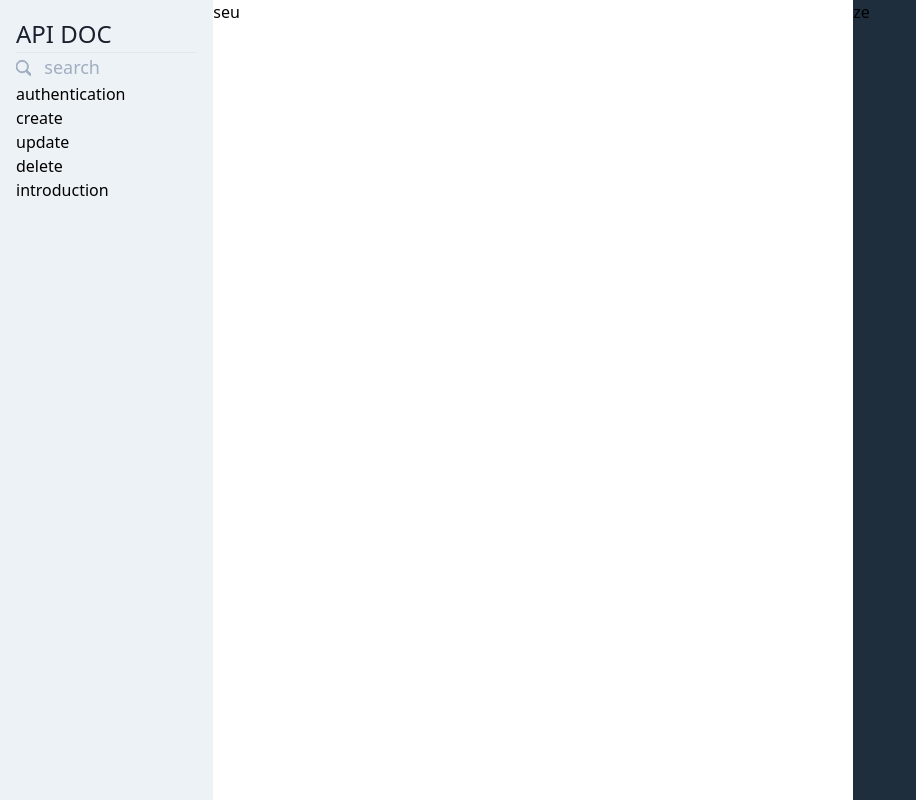
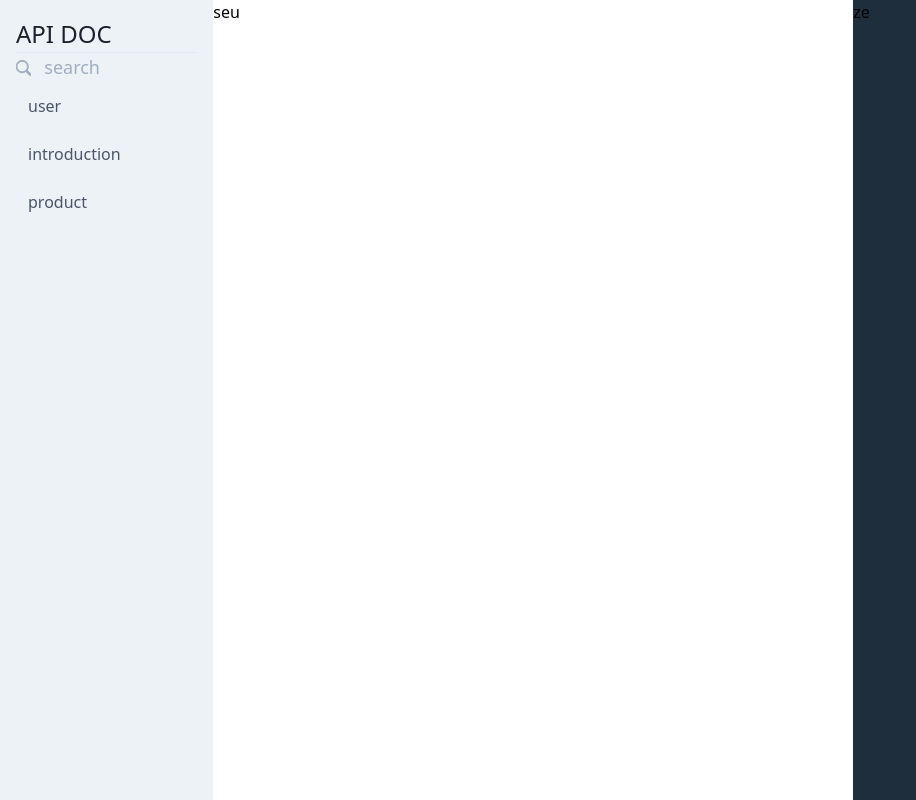
Before and after one commit to FranciscoBBC/api-doc, a Next.js app: page / in a window 1280 px wide. Shown: the whole page, without its empty margins (0-916 px from the left). Built offline with nearby package versions, Linux system fonts and the light colour scheme.

Commit message:
styling menu

```diff
--- a/src/components/ApiRoutes.tsx
+++ b/src/components/ApiRoutes.tsx
@@ -1,32 +1,82 @@
 import React from 'react';
 import ApiRoutesModel from '@models/components/ApiRoutesModel';
 
-const ApiRoutes = ({ routes }: ApiRoutesModel) => {
+const ApiRoutes: React.FC = ({ routes }: ApiRoutesModel) => {
+  const [menuColapse, setMenuColapse] = React.useState([]);
+  const [selectMenu, setSelectMenu] = React.useState();
+
+  React.useEffect(() => {
+    console.log(selectMenu);
+  }, [selectMenu]);
+
   const renderRoutes = apiRoutes => {
-    if (!Array.isArray(routes)) return null;
+    const renderSubMenu = (arr, val) => {
+      if (arr.includes(val)) {
+        setMenuColapse(arr.filter(value => value !== val));
+      } else {
+        setMenuColapse([...menuColapse, val]);
+      }
+    };
+
+    if (!Array.isArray(apiRoutes)) return null;
 
     return (
-      <ul>
-        {routes.map(val => {
+      <ul data-testid="items-wrapper">
+        {apiRoutes.map(val => {
           if (val.group) {
             return (
               <li key={Math.random()} data-testid="list-group">
-                {val.group}
-                <ul key={Math.random()}>
+                <ul>
+                  <li
+                    className="py-3 px-3 cursor-pointer text-gray-700"
+                    onClick={() => renderSubMenu(menuColapse, val.group)}
+                  >
+                    {val.group}
+                  </li>
+                </ul>
+                {/* {menuColapse.includes(val.group) ? ( */}
+                <ul
+                  key={Math.random()}
+                  className={`mx-3 transition duration-500 ease-in-out ${
+                    menuColapse.includes(val.group) ? 'block' : ' hidden'
+                  }`}
+                >
                   {val.link.map(link => (
-                    <li key={Math.random()} data-testid="list-item">
+                    <li
+                      key={Math.random()}
+                      data-testid="list-item"
+                      className={`py-3 px-3 mx-2 cursor-pointer text-gray-600 rounded-md ${
+                        selectMenu === link
+                          ? 'bg-white text-oceanBlue shadow-sm'
+                          : 'bg-transparent'
+                      }`}
+                      onClick={() => setSelectMenu(link)}
+                    >
                       {link}
                     </li>
                   ))}
                 </ul>
+                {/* ) : null} */}
               </li>
             );
           }
-          return val.link.map(link => (
-            <li key={Math.random()} data-testid="list-item">
-              {link}
-            </li>
-          ));
+          if (val.link) {
+            return val.link.map(link => (
+              <li
+                key={Math.random()}
+                data-testid="list-item"
+                className={`py-3 px-3 text-gray-700 cursor-pointer rounded-md ${
+                  selectMenu === link
+                    ? 'bg-white text-oceanBlue shadow-sm'
+                    : 'bg-transparent'
+                }`}
+                onClick={() => setSelectMenu(link)}
+              >
+                {link}
+              </li>
+            ));
+          }
+          return null;
         })}
       </ul>
     );
--- a/src/components/Menu.tsx
+++ b/src/components/Menu.tsx
@@ -5,11 +5,15 @@ import ApiRoutes from '@components/ApiRoutes';
 const Menu = () => {
   const mock = [
     {
-      group: 'authentication',
+      group: 'user',
       link: ['create', 'update', 'delete']
     },
     {
       link: ['introduction']
+    },
+    {
+      group: 'product',
+      link: ['list', 'category']
     }
   ];
   const [routes, setRoutes] = React.useState(mock);
--- a/src/models/components/ApiRoutesModel.ts
+++ b/src/models/components/ApiRoutesModel.ts
@@ -4,7 +4,7 @@ interface route {
 }
 
 interface ApiRoutesModel {
-  routes: route[];
+  routes?: route[];
 }
 
 export default ApiRoutesModel;
--- a/tailwind.config.js
+++ b/tailwind.config.js
@@ -4,7 +4,8 @@ module.exports = {
   theme: {
     extend: {
       colors: {
-        darkBlue: "#1F2E3D"
+        darkBlue: "#1F2E3D",
+        oceanBlue: "#008FFF"
       }
     },
   },
```
Also changed, not shown: .eslintrc.json, 1 other file (tests, documents, lock files or other folders).
